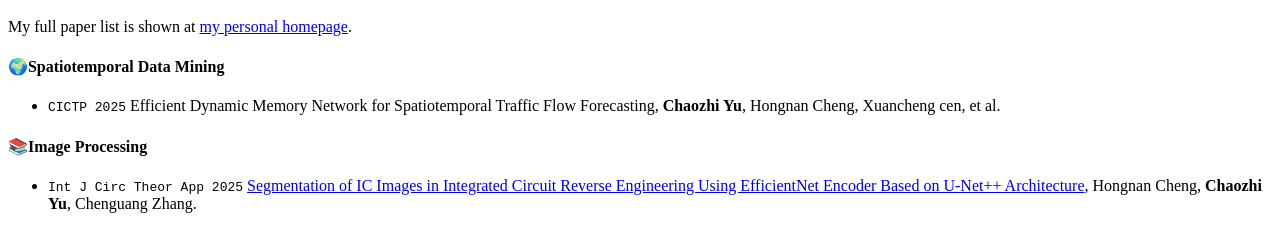
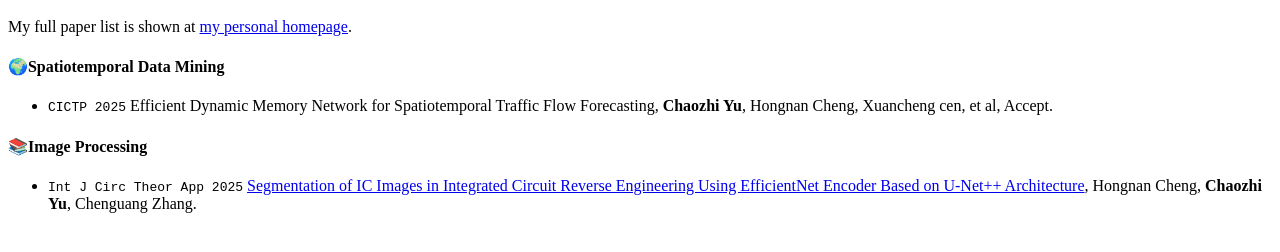
Before and after one commit to yuchaozhi/yuchaozhi.github.io, a Jekyll site: the page built from _pages/includes/pub_short.md, in a window 1280 px wide. Shown: the part 474-726 px from the top of the page. Built offline with Jekyll 4.4.1, drawn with Linux system fonts in a browser that asks for light colours; our own code applies the rules of GitHub Pages for plain Markdown files.

Commit message:
update pub

```diff
--- a/_pages/includes/pub_short.md
+++ b/_pages/includes/pub_short.md
@@ -18,7 +18,7 @@ My full paper list is shown at [my personal homepage](https://yuchaozhi.github.i
 
 #### 🌍Spatiotemporal Data Mining
 
-- ``CICTP 2025`` Efficient Dynamic Memory Network for Spatiotemporal Traffic Flow Forecasting, **Chaozhi Yu**, Hongnan Cheng, Xuancheng cen, et al.
+- ``CICTP 2025`` Efficient Dynamic Memory Network for Spatiotemporal Traffic Flow Forecasting, **Chaozhi Yu**, Hongnan Cheng, Xuancheng cen, et al, Accept.
 
 #### 📚Image Processing
 
```
